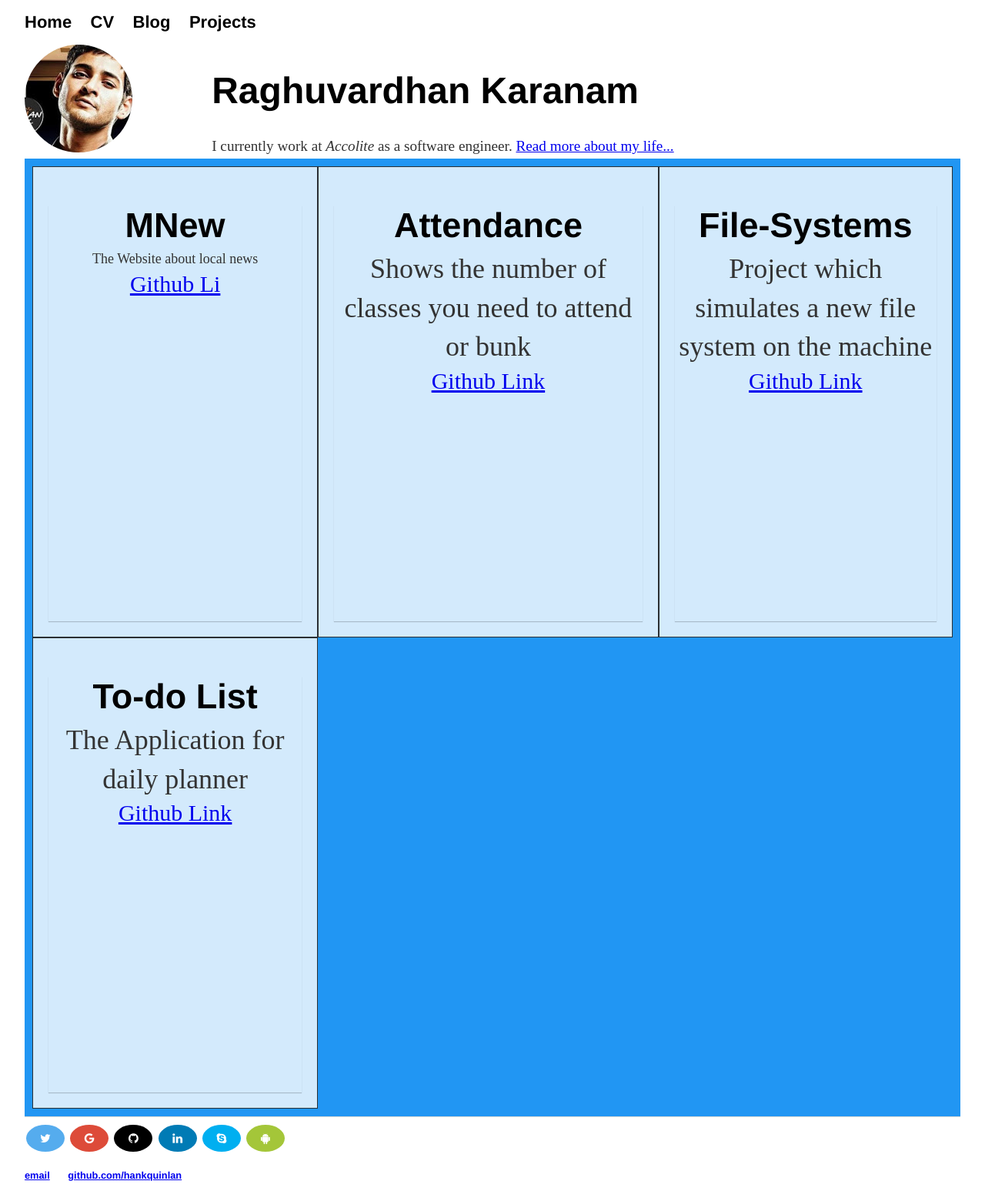
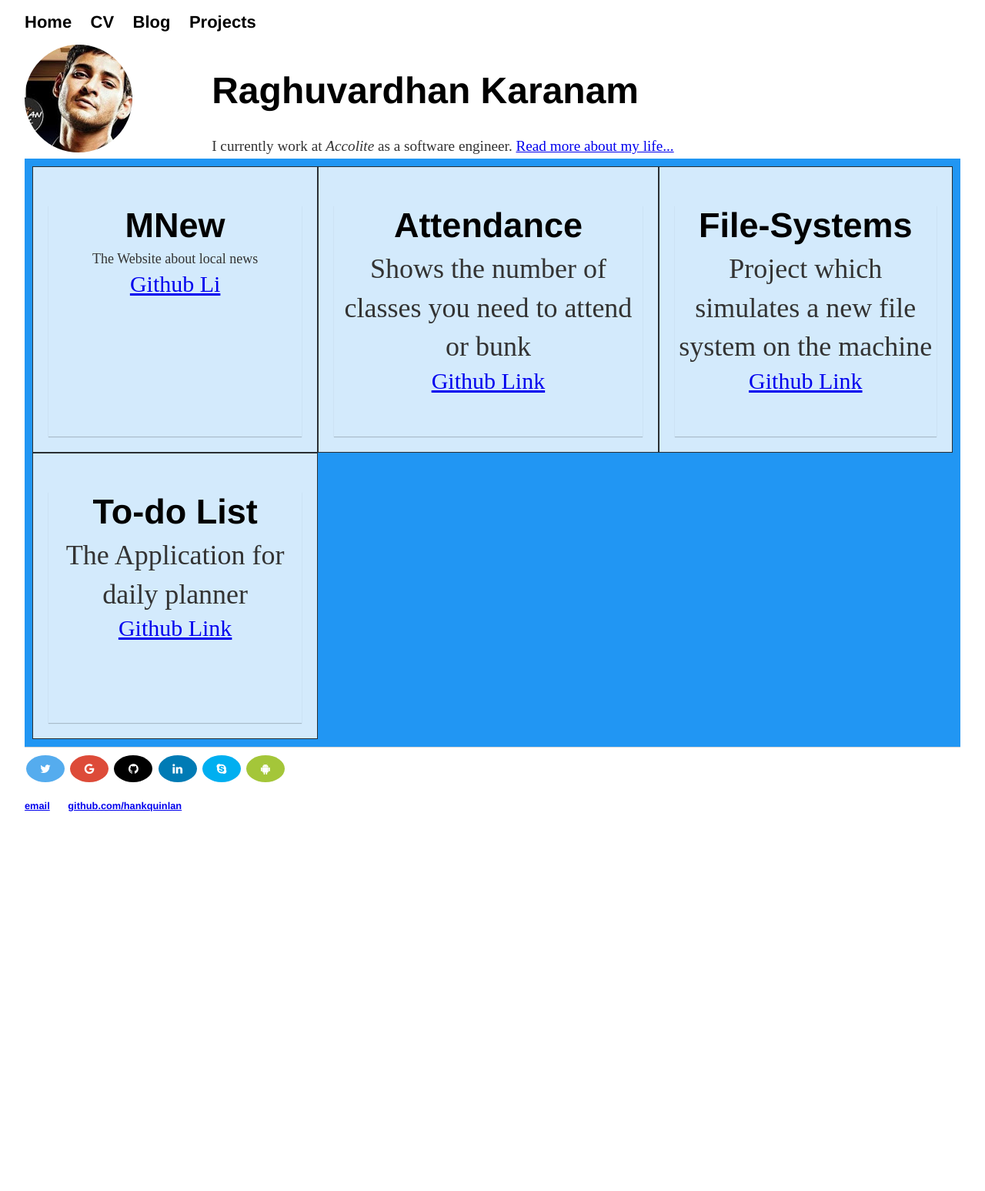
Before and after one commit to raghuvardhan/raghuvardhan.github.io, a Jekyll site: the page built from index.html, in a window 1280 px wide. Shown: the whole page at 77% size. Built offline with Jekyll 4.4.1, drawn with Linux system fonts in a browser that asks for light colours; after the commit the page ends 1067 px from its top, so only the background shows below that.

Commit message:
Update css/main.css

```diff
--- a/css/main.css
+++ b/css/main.css
@@ -107,7 +107,7 @@ img {
 
 .card {
     box-shadow: 0 1px 1px 0 rgba(0, 0, 0, 0.2);
-    height:18em;
+    height:10em;
 /*    float: left;
 */}
 
```
